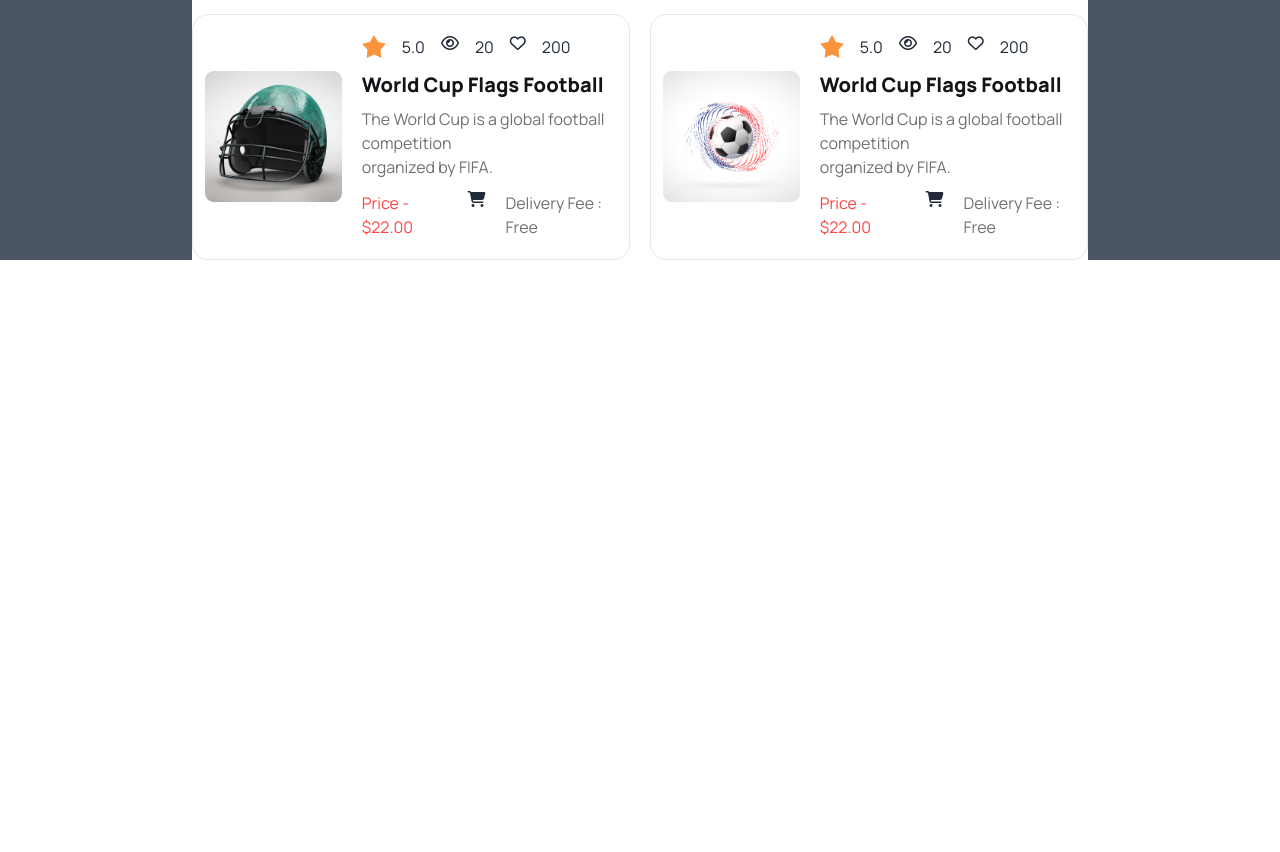
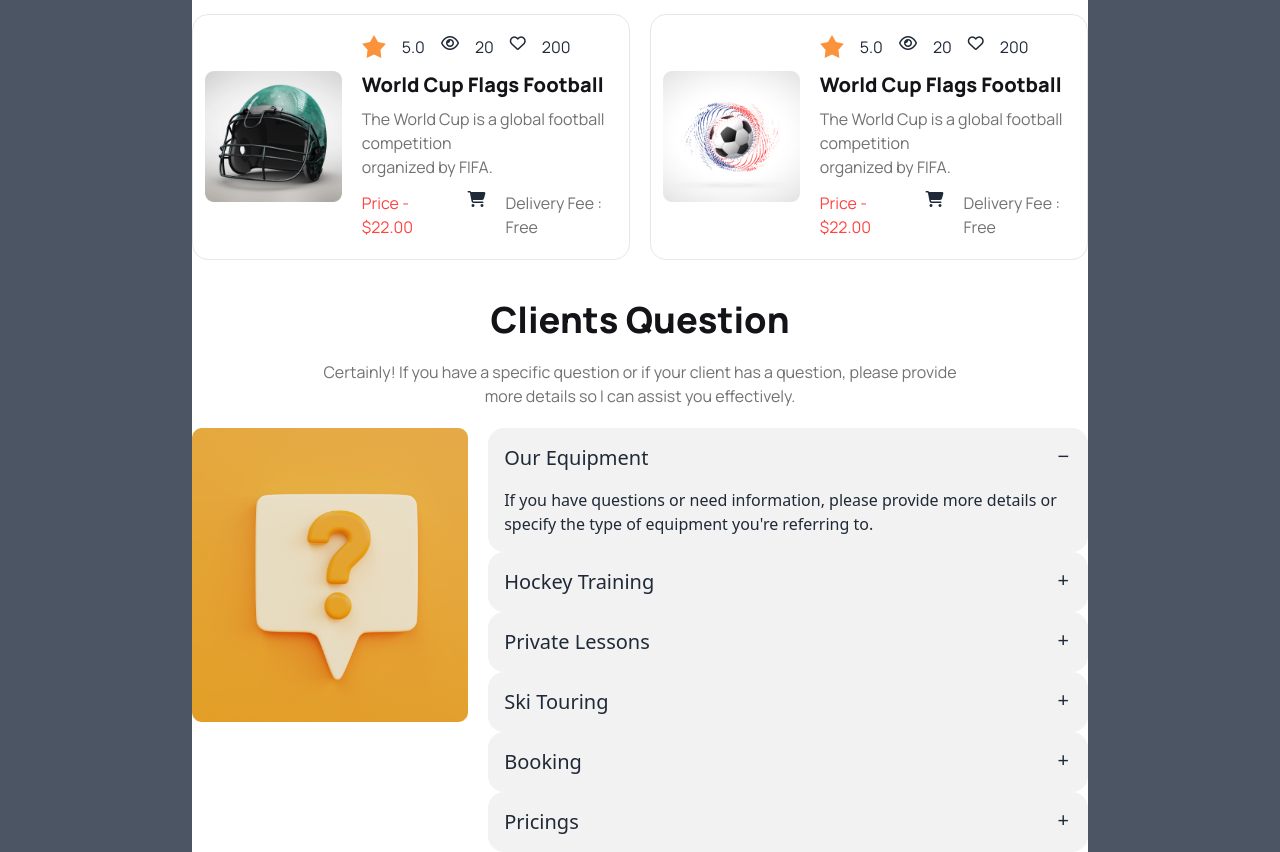
Before and after one commit to coder-hub-bd/hockeys-assignment-03, a plain HTML site: page index.html in a window 1280 px wide. Shown: the part 2577-3429 px from the top of the page. Before the commit the page ends 2877 px from the top, so only its background shows below. Drawn offline with nearby package versions, Linux system fonts and the light colour scheme.

Commit message:
Clients Question

```diff
--- a/index.html
+++ b/index.html
@@ -9,13 +9,14 @@
   <!-- Manrope google font link -->
   <link rel="preconnect" href="https://fonts.googleapis.com">
   <link rel="preconnect" href="https://fonts.gstatic.com" crossorigin>
-    <link href="https://fonts.googleapis.com/css2?family=Manrope:wght@400;500;600;700;800&display=swap"
-        rel="stylesheet">
+  <link href="https://fonts.googleapis.com/css2?family=Manrope:wght@400;500;600;700;800&display=swap" rel="stylesheet">
   <!-- tailwinds and daisy ui cdn -->
   <link href="https://cdn.jsdelivr.net/npm/daisyui@4.6.0/dist/full.min.css" rel="stylesheet" type="text/css" />
   <script src="https://cdn.tailwindcss.com"></script>
   <!-- font awesome cdn -->
-    <link rel="stylesheet" href="https://cdnjs.cloudflare.com/ajax/libs/font-awesome/6.5.1/css/all.min.css" integrity="sha512-DTOQO9RWCH3ppGqcWaEA1BIZOC6xxalwEsw9c2QQeAIftl+Vegovlnee1c9QX4TctnWMn13TZye+giMm8e2LwA==" crossorigin="anonymous" referrerpolicy="no-referrer" />
+  <link rel="stylesheet" href="https://cdnjs.cloudflare.com/ajax/libs/font-awesome/6.5.1/css/all.min.css"
+    integrity="sha512-DTOQO9RWCH3ppGqcWaEA1BIZOC6xxalwEsw9c2QQeAIftl+Vegovlnee1c9QX4TctnWMn13TZye+giMm8e2LwA=="
+    crossorigin="anonymous" referrerpolicy="no-referrer" />
 
   <!-- Custom color -->
   <script>
@@ -37,6 +38,7 @@
     }
   </style>
 </head>
+
 <body>
   <div class="main bg-gray-600">
 
@@ -47,7 +49,10 @@
           <div class="navbar-start">
             <div class="dropdown manrope text-base font-normal">
               <div tabindex="0" role="button" class="btn btn-ghost lg:hidden">
-                          <svg xmlns="http://www.w3.org/2000/svg" class="h-5 w-5" fill="none" viewBox="0 0 24 24" stroke="currentColor"><path stroke-linecap="round" stroke-linejoin="round" stroke-width="2" d="M4 6h16M4 12h8m-8 6h16" /></svg>
+                <svg xmlns="http://www.w3.org/2000/svg" class="h-5 w-5" fill="none" viewBox="0 0 24 24"
+                  stroke="currentColor">
+                  <path stroke-linecap="round" stroke-linejoin="round" stroke-width="2" d="M4 6h16M4 12h8m-8 6h16" />
+                </svg>
               </div>
               <ul tabindex="0" class="menu menu-sm dropdown-content mt-3 z-[1] p-2 shadow bg-base-100 rounded-box w-52">
                 <li><a class="text-red-600 font-bold">Home</a></li>
@@ -98,7 +103,9 @@
             <!-- meet section start -->
             <div class="meet-section rounded-xl absolute bottom-5 right-5 bg-black manrope w-3/5 px-8 py-8">
               <h1 class="text-2xl font-extrabold text-[#FFF] my-3">Meet all the heroes from the field</h1>
-                        <p class="text-base font-light text-[#ffffff99]">I apologize for any confusion, but your request is still a bit ambiguous. Could you please specify which field you're referring to, so I can provide relevant.</p>
+              <p class="text-base font-light text-[#ffffff99]">I apologize for any confusion, but your request is still
+                a bit ambiguous. Could you please specify which field you're referring to, so I can provide relevant.
+              </p>
             </div>
             <!-- meet section end -->
           </div>
@@ -112,7 +119,9 @@
             <!-- meet section start -->
             <div class="meet-section rounded-xl absolute bottom-5 right-5 bg-black manrope w-3/5 px-8 py-8">
               <h1 class="text-2xl font-extrabold text-[#FFF] my-3">Meet all the heroes from the field</h1>
-                        <p class="text-base font-light text-[#ffffff99]">I apologize for any confusion, but your request is still a bit ambiguous. Could you please specify which field you're referring to, so I can provide relevant.</p>
+              <p class="text-base font-light text-[#ffffff99]">I apologize for any confusion, but your request is still
+                a bit ambiguous. Could you please specify which field you're referring to, so I can provide relevant.
+              </p>
             </div>
             <!-- meet section end -->
           </div>
@@ -126,7 +135,9 @@
             <!-- meet section start -->
             <div class="meet-section rounded-xl absolute bottom-5 right-5 bg-black manrope w-3/5 px-8 py-8">
               <h1 class="text-2xl font-extrabold text-[#FFF] my-3">Meet all the heroes from the field</h1>
-                        <p class="text-base font-light text-[#ffffff99]">I apologize for any confusion, but your request is still a bit ambiguous. Could you please specify which field you're referring to, so I can provide relevant.</p>
+              <p class="text-base font-light text-[#ffffff99]">I apologize for any confusion, but your request is still
+                a bit ambiguous. Could you please specify which field you're referring to, so I can provide relevant.
+              </p>
             </div>
             <!-- meet section end -->
           </div>
@@ -140,7 +151,9 @@
             <!-- meet section start -->
             <div class="meet-section rounded-xl absolute bottom-5 right-5 bg-black manrope w-3/5 px-8 py-8">
               <h1 class="text-2xl font-extrabold text-[#FFF] my-3">Meet all the heroes from the field</h1>
-                        <p class="text-base font-light text-[#ffffff99]">I apologize for any confusion, but your request is still a bit ambiguous. Could you please specify which field you're referring to, so I can provide relevant.</p>
+              <p class="text-base font-light text-[#ffffff99]">I apologize for any confusion, but your request is still
+                a bit ambiguous. Could you please specify which field you're referring to, so I can provide relevant.
+              </p>
             </div>
             <!-- meet section end -->
           </div>
@@ -152,7 +165,8 @@
       <div class="Professional my-5">
         <div class="main-title text-center manrope">
           <h1 class="text-4xl font-extrabold text-[#131318]">Professional Hockeys Club</h1>
-                <p class="text-base font-light px-20 mt-3">The Toronto Maple Leafs are a professional ice hockey club based in Toronto, Ontario. They compete in the National Hockey League (NHL).</p>
+          <p class="text-base font-light px-20 mt-3">The Toronto Maple Leafs are a professional ice hockey club based in
+            Toronto, Ontario. They compete in the National Hockey League (NHL).</p>
         </div>
         <!-- card section start -->
         <div class="cards lg:grid sm:grid-flow-col">
@@ -217,7 +231,8 @@
       <div class="Program-Sections manrope">
         <div class="manrope text-center">
           <h1 class="text-4xl text-[#131318]">Program Sections</h1>
-                <p class="text-base text-[#13131899] my-5">Could you please provide more information or clarify<br>what you mean by "Program Sections"?</p>
+          <p class="text-base text-[#13131899] my-5">Could you please provide more information or clarify<br>what you
+            mean by "Program Sections"?</p>
         </div>
         <div class="picture-card lg:flex lg:gap-5 mt-14 mb-5">
           <div class="ph1 lg:w-1/2 sm:w-full">
@@ -225,7 +240,8 @@
               <figure><img src="./Images/2.png" alt="Shoes" /></figure>
               <div class="card-body pt-24">
                 <h2 class="card-title text-2xl font-extrabold text-[#FFF]">Junior Program</h2>
-                      <p class="text-base font-extralight text-[#FFF]">A Junior Program typically refers to an educational or training initiative aimed at young participants.</p>
+                <p class="text-base font-extralight text-[#FFF]">A Junior Program typically refers to an educational or
+                  training initiative aimed at young participants.</p>
                 <div class="card-actions justify-start">
                   <button class="btn btn-error text-white text-xl font-bold">Register Now!</button>
                 </div>
@@ -238,7 +254,8 @@
               <figure><img src="./Images/3.png" alt="Shoes" /></figure>
               <div class="card-body pt-24">
                 <h2 class="card-title text-2xl font-extrabold text-[#FFF]">Teenager Program</h2>
-                      <p class="text-base font-extralight text-[#FFF]">A Teenager Program focuses on the development and engagement, providing activities.</p>
+                <p class="text-base font-extralight text-[#FFF]">A Teenager Program focuses on the development and
+                  engagement, providing activities.</p>
                 <div class="card-actions justify-start">
                   <button class=" btn btn-error text-white text-xl font-bold">Register Now!</button>
                 </div>
@@ -253,7 +270,9 @@
               <figure><img src="./Images/4.png" alt="Shoes" /></figure>
               <div class="card-body pt-36 w-3/4">
                 <h2 class="card-title text-2xl font-extrabold text-[#FFF]">Professional Program</h2>
-                      <p class="text-base font-extralight text-[#FFF]">A Professional Program offers advanced education and training to individuals seeking expertise in a specific field, enhancing their skills and knowledge for career advancement and specialization.</p>
+                <p class="text-base font-extralight text-[#FFF]">A Professional Program offers advanced education and
+                  training to individuals seeking expertise in a specific field, enhancing their skills and knowledge
+                  for career advancement and specialization.</p>
                 <div class="card-actions justify-start">
                   <button class="btn btn-error text-white text-xl font-bold">Register Now!</button>
                 </div>
@@ -268,7 +287,8 @@
       <div class="new-products manrope my-10">
         <div class="text-center">
           <h1 class="text-4xl font-extrabold text-[#131318]">Our New Products</h1>
-                <p class="text-base text-[#13131899] my-5 px-24 ">Without specific details about the new products. Please share more details or specify your question for a more accurate response.</p>
+          <p class="text-base text-[#13131899] my-5 px-24 ">Without specific details about the new products. Please
+            share more details or specify your question for a more accurate response.</p>
         </div>
         <!-- Card section start -->
         <div class=" grid grid-cols-2 gap-5 mt-20">
@@ -282,7 +302,7 @@
                 <div class="right my-2">
                   <div class="sub1 flex gap-4 ">
                     <div class="rating">
-                            <input type="radio" name="rating-2" class="mask mask-star-2 bg-orange-400" checked/>
+                      <input type="radio" name="rating-2" class="mask mask-star-2 bg-orange-400" checked />
                     </div>
                     <h6>5.0</h6>
                     <i class="fa-regular fa-eye"></i>
@@ -293,7 +313,8 @@
                   <!-- sub 1 end -->
                   <div class="sub2 my-3">
                     <h1 class="text-xl font-extrabold text-[#131318] mb-2">World Cup Flags Football</h1>
-                          <p class="text-base text-[#13131899]">The World Cup is a global football competition<br>organized by FIFA.</p>
+                    <p class="text-base text-[#13131899]">The World Cup is a global football competition<br>organized by
+                      FIFA.</p>
                   </div>
                   <div class="sub3 flex  gap-5">
                     <h1 class="text-[#FF4240]">Price - $22.00</h1>
@@ -315,7 +336,7 @@
               <div class="right my-2">
                 <div class="sub1 flex gap-4 ">
                   <div class="rating">
-                          <input type="radio" name="rating-2" class="mask mask-star-2 bg-orange-400" checked/>
+                    <input type="radio" name="rating-2" class="mask mask-star-2 bg-orange-400" checked />
                   </div>
                   <h6>5.0</h6>
                   <i class="fa-regular fa-eye"></i>
@@ -326,7 +347,8 @@
                 <!-- sub 1 end -->
                 <div class="sub2 my-3">
                   <h1 class="text-xl font-extrabold text-[#131318] mb-2">World Cup Flags Football</h1>
-                        <p class="text-base text-[#13131899]">The World Cup is a global football competition<br>organized by FIFA.</p>
+                  <p class="text-base text-[#13131899]">The World Cup is a global football competition<br>organized by
+                    FIFA.</p>
                 </div>
                 <div class="sub3 flex  gap-5">
                   <h1 class="text-[#FF4240]">Price - $22.00</h1>
@@ -345,7 +367,7 @@
               <div class="right my-2">
                 <div class="sub1 flex gap-4 ">
                   <div class="rating">
-                          <input type="radio" name="rating-2" class="mask mask-star-2 bg-orange-400" checked/>
+                    <input type="radio" name="rating-2" class="mask mask-star-2 bg-orange-400" checked />
                   </div>
                   <h6>5.0</h6>
                   <i class="fa-regular fa-eye"></i>
@@ -356,7 +378,8 @@
                 <!-- sub 1 end -->
                 <div class="sub2 my-3">
                   <h1 class="text-xl font-extrabold text-[#131318] mb-2">World Cup Flags Football</h1>
-                        <p class="text-base text-[#13131899]">The World Cup is a global football competition<br>organized by FIFA.</p>
+                  <p class="text-base text-[#13131899]">The World Cup is a global football competition<br>organized by
+                    FIFA.</p>
                 </div>
                 <div class="sub3 flex  gap-5">
                   <h1 class="text-[#FF4240]">Price - $22.00</h1>
@@ -377,7 +400,7 @@
               <div class="right my-2">
                 <div class="sub1 flex gap-4 ">
                   <div class="rating">
-                          <input type="radio" name="rating-2" class="mask mask-star-2 bg-orange-400" checked/>
+                    <input type="radio" name="rating-2" class="mask mask-star-2 bg-orange-400" checked />
                   </div>
                   <h6>5.0</h6>
                   <i class="fa-regular fa-eye"></i>
@@ -388,7 +411,8 @@
                 <!-- sub 1 end -->
                 <div class="sub2 my-3">
                   <h1 class="text-xl font-extrabold text-[#131318] mb-2">World Cup Flags Football</h1>
-                        <p class="text-base text-[#13131899]">The World Cup is a global football competition<br>organized by FIFA.</p>
+                  <p class="text-base text-[#13131899]">The World Cup is a global football competition<br>organized by
+                    FIFA.</p>
                 </div>
                 <div class="sub3 flex  gap-5">
                   <h1 class="text-[#FF4240]">Price - $22.00</h1>
@@ -409,7 +433,7 @@
               <div class="right my-2">
                 <div class="sub1 flex gap-4 ">
                   <div class="rating">
-                          <input type="radio" name="rating-2" class="mask mask-star-2 bg-orange-400" checked/>
+                    <input type="radio" name="rating-2" class="mask mask-star-2 bg-orange-400" checked />
                   </div>
                   <h6>5.0</h6>
                   <i class="fa-regular fa-eye"></i>
@@ -420,7 +444,8 @@
                 <!-- sub 1 end -->
                 <div class="sub2 my-3">
                   <h1 class="text-xl font-extrabold text-[#131318] mb-2">World Cup Flags Football</h1>
-                        <p class="text-base text-[#13131899]">The World Cup is a global football competition<br>organized by FIFA.</p>
+                  <p class="text-base text-[#13131899]">The World Cup is a global football competition<br>organized by
+                    FIFA.</p>
                 </div>
                 <div class="sub3 flex  gap-5">
                   <h1 class="text-[#FF4240]">Price - $22.00</h1>
@@ -441,7 +466,7 @@
               <div class="right my-2">
                 <div class="sub1 flex gap-4 ">
                   <div class="rating">
-                          <input type="radio" name="rating-2" class="mask mask-star-2 bg-orange-400" checked/>
+                    <input type="radio" name="rating-2" class="mask mask-star-2 bg-orange-400" checked />
                   </div>
                   <h6>5.0</h6>
                   <i class="fa-regular fa-eye"></i>
@@ -452,7 +477,8 @@
                 <!-- sub 1 end -->
                 <div class="sub2 my-3">
                   <h1 class="text-xl font-extrabold text-[#131318] mb-2">World Cup Flags Football</h1>
-                        <p class="text-base text-[#13131899]">The World Cup is a global football competition<br>organized by FIFA.</p>
+                  <p class="text-base text-[#13131899]">The World Cup is a global football competition<br>organized by
+                    FIFA.</p>
                 </div>
                 <div class="sub3 flex  gap-5">
                   <h1 class="text-[#FF4240]">Price - $22.00</h1>
@@ -469,6 +495,88 @@
 
       </div>
       <!-- Our New Products section end -->
+      <!-- Clients Question section start -->
+      <div class="faq">
+        <div class="text-center manrope">
+          <h1 class="text-4xl font-extrabold text-[#131318]">Clients Question</h1>
+          <p class="text-base text-[#13131899] my-5 px-28 ">Certainly! If you have a specific question or if your client
+            has a question, please provide more details so I can assist you effectively.</p>
+        </div>
+        <div class="faq-left flex gap-5">
+          <div class="faq-left-sub1">
+            <img src="./Images/11.png" alt="">
+          </div>
+          <!-- qus section -->
+          <div class="faq-left-sub2">
+            <div class="collapse collapse-plus bg-base-200">
+              <input type="radio" name="my-accordion-3" checked="checked" />
+              <div class="collapse-title text-xl font-medium">
+                Our Equipment
+              </div>
+              <div class="collapse-content">
+                <p>If you have questions or need information, please provide more details or specify the type of
+                  equipment you're referring to.</p>
+              </div>
+            </div>
+            <!-- qus 1 end -->
+            <div class="collapse collapse-plus bg-base-200">
+              <input type="radio" name="my-accordion-3" />
+              <div class="collapse-title text-xl font-medium">
+                Hockey Training
+              </div>
+              <div class="collapse-content">
+                <p>Hockey training involves developing skills like stickhandling, shooting, and skating, along with
+                  tactical understanding. </p>
+              </div>
+            </div>
+            <!-- qus 2 end -->
+            <div class="collapse collapse-plus bg-base-200">
+              <input type="radio" name="my-accordion-3" />
+              <div class="collapse-title text-xl font-medium">
+                Private Lessons
+              </div>
+              <div class="collapse-content">
+                <p>Private lessons offer personalized instruction in various subjects, sports, or skills tailored to an
+                  individual's specific needs.</p>
+              </div>
+            </div>
+            <!-- qus 3 end -->
+            <div class="collapse collapse-plus bg-base-200">
+              <input type="radio" name="my-accordion-3" />
+              <div class="collapse-title text-xl font-medium">
+                Ski Touring
+              </div>
+              <div class="collapse-content">
+                <p>Ski touring involves skiing through backcountry or off-piste areas, exploring snowy landscapes using
+                  specialized touring.</p>
+              </div>
+            </div>
+            <!-- qus 4 end -->
+            <div class="collapse collapse-plus bg-base-200">
+              <input type="radio" name="my-accordion-3" />
+              <div class="collapse-title text-xl font-medium">
+                Booking
+              </div>
+              <div class="collapse-content">
+                <p>Booking typically refers to the process of reserving or securing services, accommodations, or
+                  appointments in advance.</p>
+              </div>
+            </div>
+            <!-- qus 5 end -->
+            <div class="collapse collapse-plus bg-base-200">
+              <input type="radio" name="my-accordion-3" />
+              <div class="collapse-title text-xl font-medium">
+                Pricings
+              </div>
+              <div class="collapse-content">
+                <p>"Pricings" generally refers to the cost or pricing structure associated with products, services.</p>
+              </div>
+            </div>
+            <!-- qus 6 end -->
+          </div>
+        </div>
+      </div>
+      <!-- Clients Question section end -->
 
     </div>
     <!-- child section end -->
@@ -477,4 +585,5 @@
   <!-- main section end -->
 
 </body>
+
 </html>
```
Lines whose indentation alone changed are shown as unchanged.
